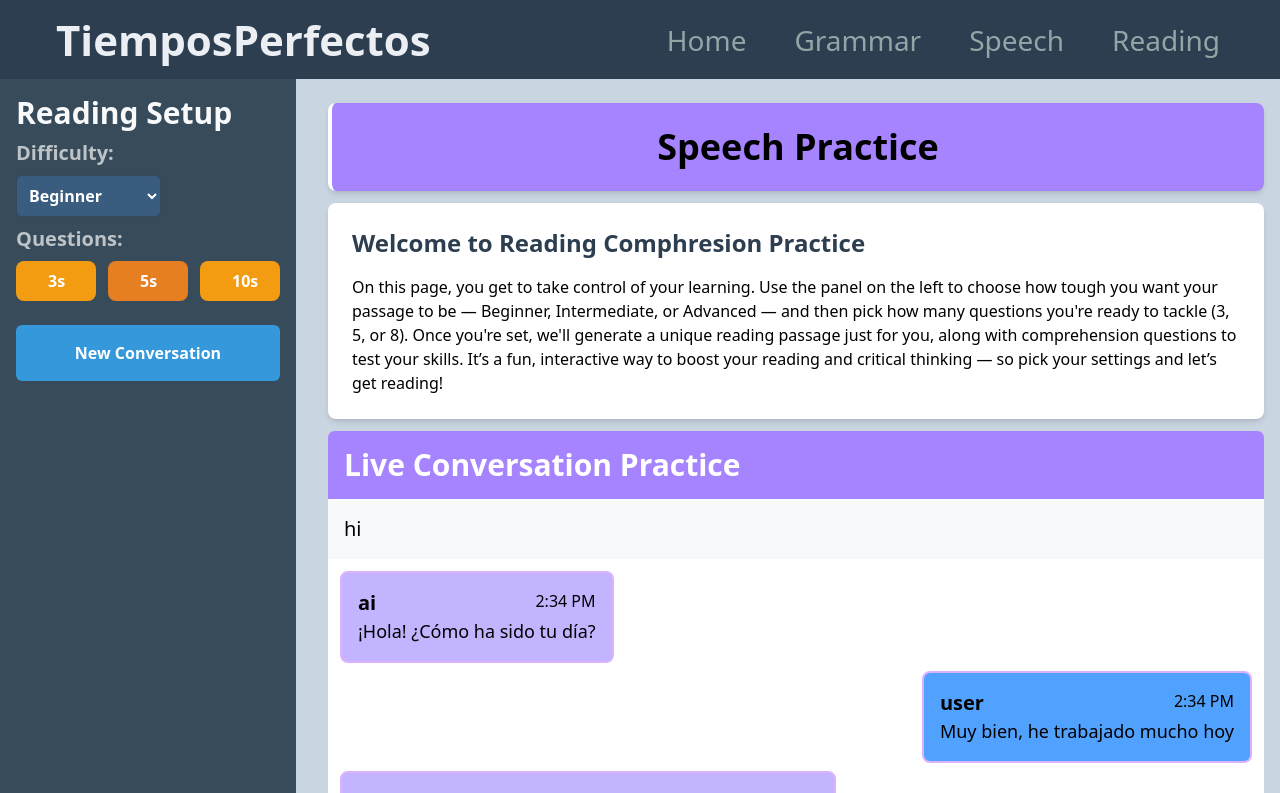
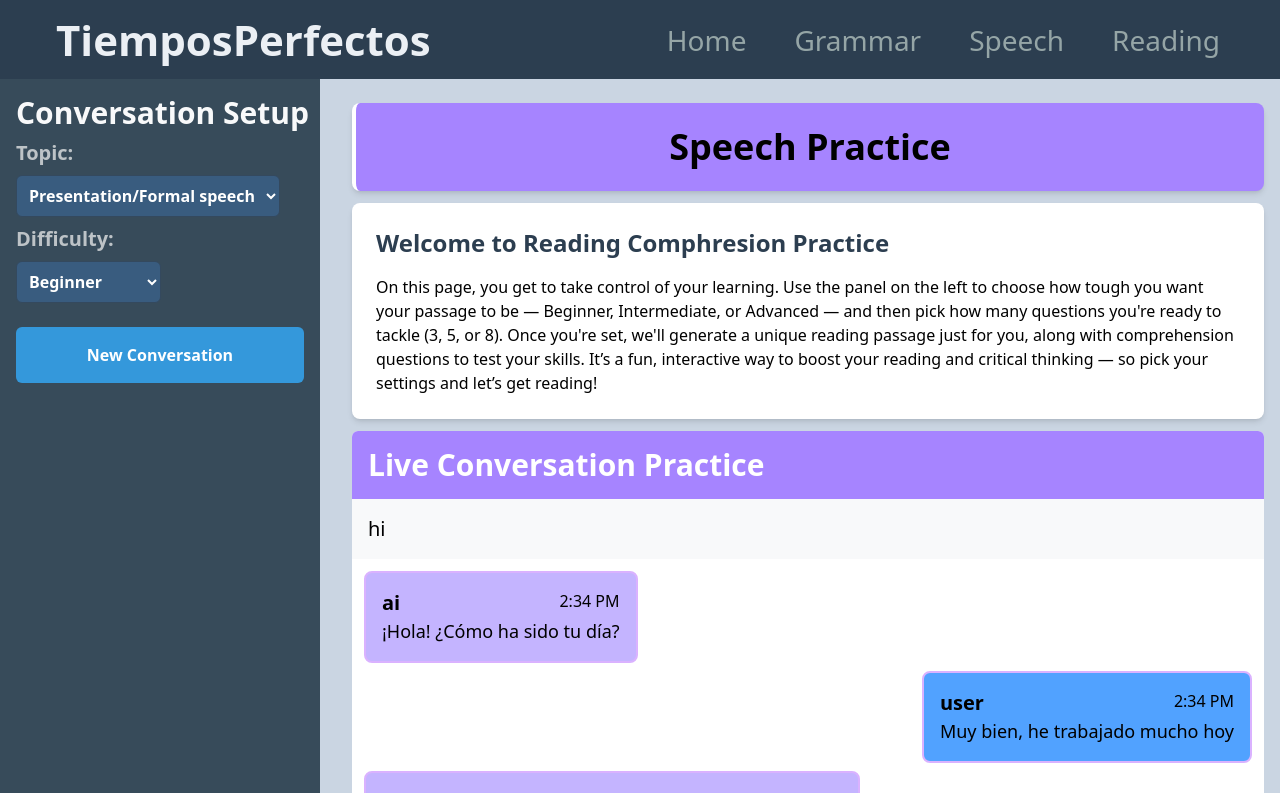
Before and after one commit to erik-mauricio/tiemposperfectos, a React (Vite) app: page /speech in a window 1280 px wide. Shown: the top 793 px of the page. Built offline with nearby package versions, Linux system fonts and the light colour scheme.

Commit message:
fixed Control Panel title and Control Panel for Speech Page

```diff
--- a/src/components/Controls.jsx
+++ b/src/components/Controls.jsx
@@ -11,6 +11,7 @@ export default function Controls({ gameType, conjugationsHandler, readingHandler
 
   const [liveSearchText, setLiveSearchText] = useState("")
 
+  const controlTitle = {reading: "Reading Setup", speech: "Conversation Setup", grammar: "Grammar Setup"}
 
   useEffect(() => {
     const newSettings = {
@@ -52,6 +53,15 @@ export default function Controls({ gameType, conjugationsHandler, readingHandler
     "Travel",
   ];
 
+    const convoType = [
+      "Presentation/Formal speech",
+      "Casual conversation",
+      "Storytelling",
+      "Debate/Argument",
+      "Interview responses",
+      "Impromptu speaking",
+    ];
+
   function loadConjugations() {
     if(gameType == "grammar"){
     axios
@@ -84,7 +94,9 @@ export default function Controls({ gameType, conjugationsHandler, readingHandler
   return (
     <>
       <aside className="h-screen p-4 bg-[rgb(55,75,90)] space-y-2 max-w-xs">
-        <h2 className="font-bold text-3xl text-[#f8f9fa]">Reading Setup</h2>
+        <h2 className="font-bold text-3xl text-[#f8f9fa] whitespace-nowrap">
+          {controlTitle[gameType]}
+        </h2>
 
         {gameType == "grammar" && (
           <div>
@@ -145,6 +157,32 @@ export default function Controls({ gameType, conjugationsHandler, readingHandler
           </>
         )}
 
+        {gameType == "speech" && (
+          <>
+
+            <div>
+              <label className="text-xl text-[#bdc3c7] font-bold ">
+                Topic:{" "}
+              </label>
+
+              <div className="flex-col space-y-2 mt-2">
+                <select
+                  id="tense"
+                  value={topic}
+                  onChange={(e) => setTopic(e.target.value)}
+                  className="p-2 border rounded-md	bg-[#395c7f] text-white border-[#34495e] font-bold "
+                >
+                  {convoType.map((topic, index) => (
+                    <option key={index} value={topic}>
+                      {topic}
+                    </option>
+                  ))}
+                </select>
+              </div>
+            </div>
+          </>
+        )}
+
         <label className="text-xl text-[#bdc3c7] font-bold ">
           Difficulty:{" "}
         </label>
@@ -162,7 +200,11 @@ export default function Controls({ gameType, conjugationsHandler, readingHandler
           </select>
         </div>
 
-        <label className="text-xl text-[#bdc3c7] font-bold">Questions: </label>
+        {gameType != "speech" && (
+          <>
+            <label className="text-xl text-[#bdc3c7] font-bold">
+              Questions:{" "}
+            </label>
             <div className="flex gap-3 mt-2 text-center">
               <button
                 className={`flex-1 rounded-lg py-2 px-8 font-semibold transition-all duration-200 w-20 text-white
@@ -200,7 +242,9 @@ export default function Controls({ gameType, conjugationsHandler, readingHandler
               >
                 {questionOptions[gameType][2]}
               </button>
-        </div>
+            </div>{" "}
+          </>
+        )}
 
         <button
           className="rounded-md px-6 py-4 bg-[#3498db] mt-4 text-white font-bold text-center hover:bg-[#2980b9] w-full max-w-xs"
--- /dev/null
+++ b/src/components/Score.jsx
@@ -0,0 +1,22 @@
+export default function Score({}){
+    return (
+      <div className="rounded-md border-2 bg-white p-2 flex justify-between border-[#e9ecef]">
+        <div>
+          <h2 className="text-2xl text-[#2c3e50] font-bold">
+            Tense: {settings.tense}
+          </h2>
+
+          <h3 className="text-xl text-gray-500">
+            Difficulty: {settings.difficulty} * {settings.numQs} excersies
+          </h3>
+        </div>
+
+        <div>
+          <h2 className="text-2xl text-center font-bold text-[#e74c3c]">
+            {booleanResponses.length > 0 && getScore()}%
+          </h2>
+          <p className="text-xl text-gray-500">Current score</p>
+        </div>
+      </div>
+    );
+}
--- a/src/pages/SpeechPage.jsx
+++ b/src/pages/SpeechPage.jsx
@@ -36,14 +36,7 @@ export default function SpeechPage() {
     },
   ];
 
-  const convoType = [
-    "Presentation/Formal speech",
-    "Casual conversation",
-    "Storytelling",
-    "Debate/Argument",
-    "Interview responses",
-    "Impromptu speaking",
-  ];
+
 
     return (
       <>
```
Lines whose indentation alone changed are shown as unchanged.
